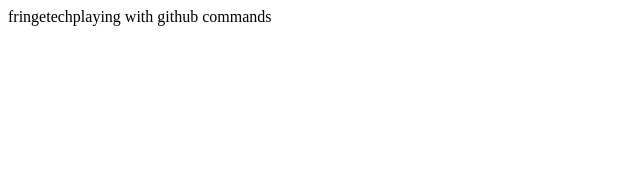
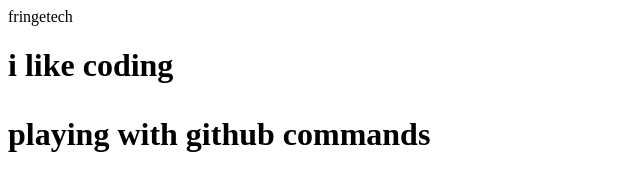
Before and after one commit to perisngetich/ngetich, a plain HTML site: page index.html in a window 1280 px wide. Shown: the whole page, without its empty margins (0-640 px from the left). Drawn offline with Linux system fonts and the light colour scheme.

Commit message:
updated file
my first html program

```diff
--- a/index.html
+++ b/index.html
@@ -1 +1,9 @@
-<html><head><tittle>fringetech</title></head><body>playing with github commands</body></html>
+<html>
+  <head>
+    <tittle>fringetech</title>
+  </head>
+    <body>
+      <h1> i like coding<h1>
+     <p> playing with github commands</p>
+  </body>
+</html>
```
